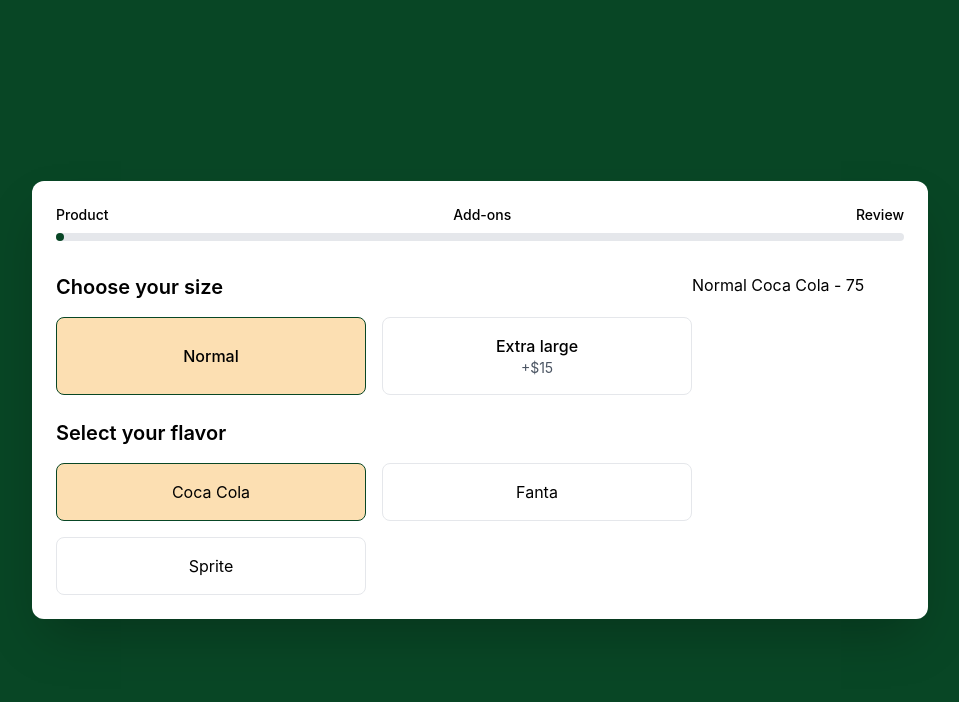
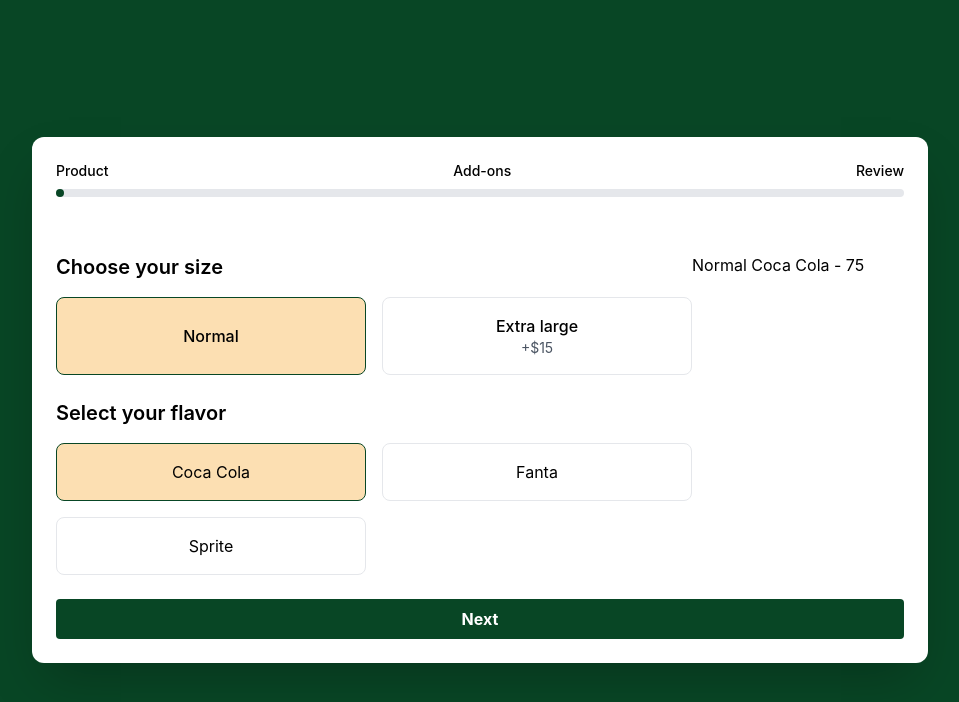
Before and after one commit to benjidotdev/qopla-product-checkout, a React (Create React App) app: page / in a window 1280 px wide. Shown: the top 702 px of the page, without its empty margins (160-1119 px from the left). Built offline with nearby package versions, Linux system fonts and the light colour scheme.

Commit message:
create inital version of progress buttons

```diff
--- a/src/components/soda/Soda.tsx
+++ b/src/components/soda/Soda.tsx
@@ -5,6 +5,7 @@
 import ProgressBar from "./progress-bar/ProgressBar";
 import ProductStep from "./steps/product-step/ProductStep";
 import { Flavour, Size } from "../../types/products";
+import ProgressButtons from "./progress-buttons/ProgressButtons";
 
 const Soda = () => {
   const { product, additionalData, loading, error } = useProduct({ id: "a_very_unique_soda_id" });
@@ -72,14 +73,19 @@
   if (error) return <ErrorIndicator error={error} />;
 
   return (
-    <div className="bg-white w-full max-w-4xl rounded-xl shadow-2xl p-6">
+    <div className="flex flex-col bg-white w-full max-w-4xl rounded-xl shadow-2xl p-6 gap-6">
       <ProgressBar currentStep={currentStep} />
       <div className="flex">
         <div className="w-3/4">{getCurrentStepComponent()}</div>
-        <div className="w-1/4">
-          {selectedSize.name} {selectedFlavor.name} - {totalPrice}
-        </div>
+        <div className="w-1/4">{selectedSize.name} {selectedFlavor.name} - {totalPrice}</div>
       </div>
+      <ProgressButtons
+        currentStep={currentStep}
+        setCurrentStep={setCurrentStep}
+        totalSteps={3}
+        disableNext={false}
+        handleSubmit={() => {}}
+      />
     </div>
   );
 };
--- /dev/null
+++ b/src/components/soda/progress-buttons/ProgressButtons.tsx
@@ -0,0 +1,45 @@
+import React from "react";
+
+interface ProgressButtonsProps {
+  currentStep: number;
+  setCurrentStep: React.Dispatch<React.SetStateAction<number>>;
+  totalSteps: number;
+  disableNext: boolean;
+  handleSubmit: () => void;
+}
+
+const ProgressButtons = ({ currentStep, setCurrentStep, totalSteps, disableNext, handleSubmit }: ProgressButtonsProps) => {
+  const handleNextStep = () => {
+    if (currentStep < totalSteps) {
+      setCurrentStep(currentStep + 1);
+    } else {
+      handleSubmit();
+    }
+  }
+
+  const handleBackStep = () => {
+    setCurrentStep(currentStep - 1);
+  }
+
+  return (
+    <div className="flex gap-6">
+      {currentStep > 1 && (
+        <button
+          className="w-full bg-gray-300 hover:bg-gray-400 text-gray-800 font-bold py-2 px-4 rounded"
+          onClick={() => handleBackStep()}
+        >
+          Back
+        </button>
+      )}
+      <button
+        className={`w-full ${currentStep < totalSteps ? "bg-qopla-green hover:bg-qopla-green-dark" : "bg-qopla-green"} text-white font-bold py-2 px-4 rounded`}
+        onClick={() => handleNextStep()}
+        disabled={disableNext}
+      >
+        {currentStep < totalSteps ? "Next" : "Submit"}
+      </button>
+    </div>
+  );
+}
+
+export default ProgressButtons;
```
